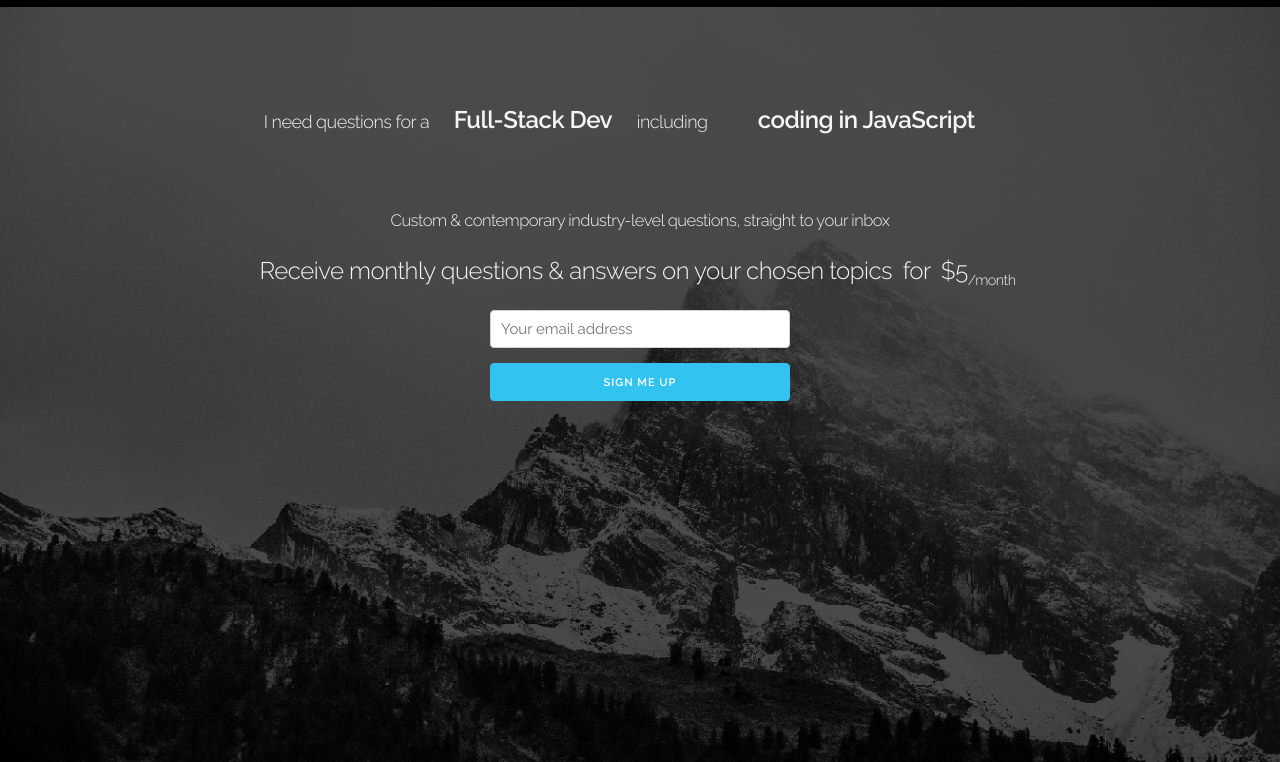
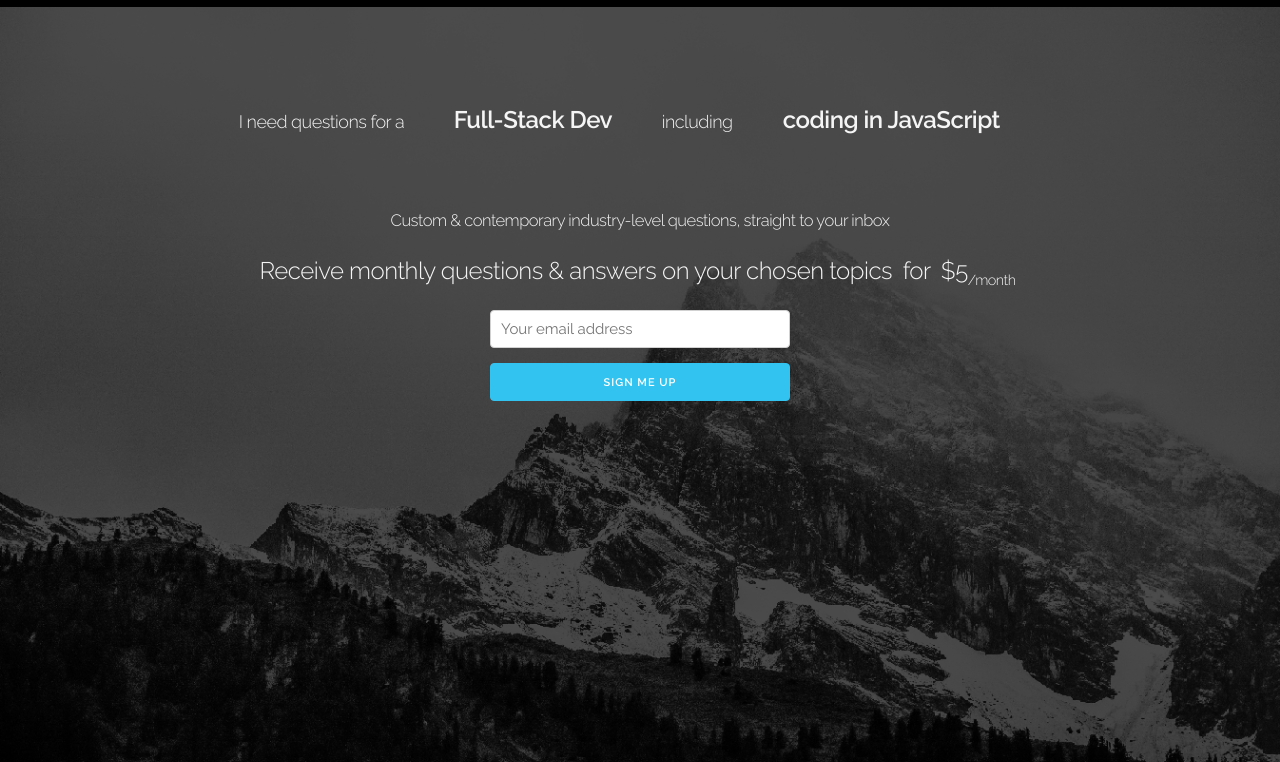
Before and after one commit to emmerich/askpose.com, a website: page index.html in a window 1280 px wide. Shown: the part 38-800 px from the top of the page. Drawn offline with nearby package versions, Linux system fonts and the light colour scheme.

Commit message:
gh-pages

```diff
--- a/css/main.css
+++ b/css/main.css
@@ -202,7 +202,7 @@ body {
 }
 
 #role {
-  width: 200px;
+  width: 250px;
 }
 
 #focus {
--- a/index.html
+++ b/index.html
@@ -35,14 +35,14 @@
                   </span>
                   <span class="main-line">
                   <h5 id="role" class="options" data-selected="0"
-                    data-options="Head Recruiter,Full-Stack Dev,Sales Manager,Senior Java Dev,Marketing Intern">Head Recruiter</h5>
+                    data-options="Recruitment Manager,Full-Stack Dev,Sales Manager,Senior Java Dev,Marketing Intern,Front-End Dev,Data Scientist,Head of Sales,Day Trader,Nanny">Recruitment Manager</h5>
                   </span>
                   <span class="main-line">
                   <h5 class="inline">including</h5>
                 </span>
                 <span class="main-line">
                   <h5 id="focus" class="options" data-selected="0"
-                    data-options="logic questions,coding in JavaScript,problem-solving skills,networking &amp; concurrency,influencer marketing"
+                    data-options="logic questions,coding in JavaScript,problem-solving skills,networking &amp; concurrency,influencer marketing,ruby on rails,machine learning,knowledge of our company,forex experience,work experience"
                   >logic questions</h5>
                 </span>
                 </div>
@@ -88,17 +88,16 @@
           }
 
           setInterval(changeOptions, 3000)
-
         </script>
 
-        <!-- Google Analytics: change UA-XXXXX-X to be your site's ID. -->
         <script>
-            (function(b,o,i,l,e,r){b.GoogleAnalyticsObject=l;b[l]||(b[l]=
-            function(){(b[l].q=b[l].q||[]).push(arguments)});b[l].l=+new Date;
-            e=o.createElement(i);r=o.getElementsByTagName(i)[0];
-            e.src='https://www.google-analytics.com/analytics.js';
-            r.parentNode.insertBefore(e,r)}(window,document,'script','ga'));
-            ga('create','UA-XXXXX-X','auto');ga('send','pageview');
+          (function(i,s,o,g,r,a,m){i['GoogleAnalyticsObject']=r;i[r]=i[r]||function(){
+          (i[r].q=i[r].q||[]).push(arguments)},i[r].l=1*new Date();a=s.createElement(o),
+          m=s.getElementsByTagName(o)[0];a.async=1;a.src=g;m.parentNode.insertBefore(a,m)
+          })(window,document,'script','https://www.google-analytics.com/analytics.js','ga');
+
+          ga('create', 'UA-87986051-1', 'auto');
+          ga('send', 'pageview');
         </script>
     </body>
 </html>
```
Also changed, not shown: success.html (+7 -7 lines).
